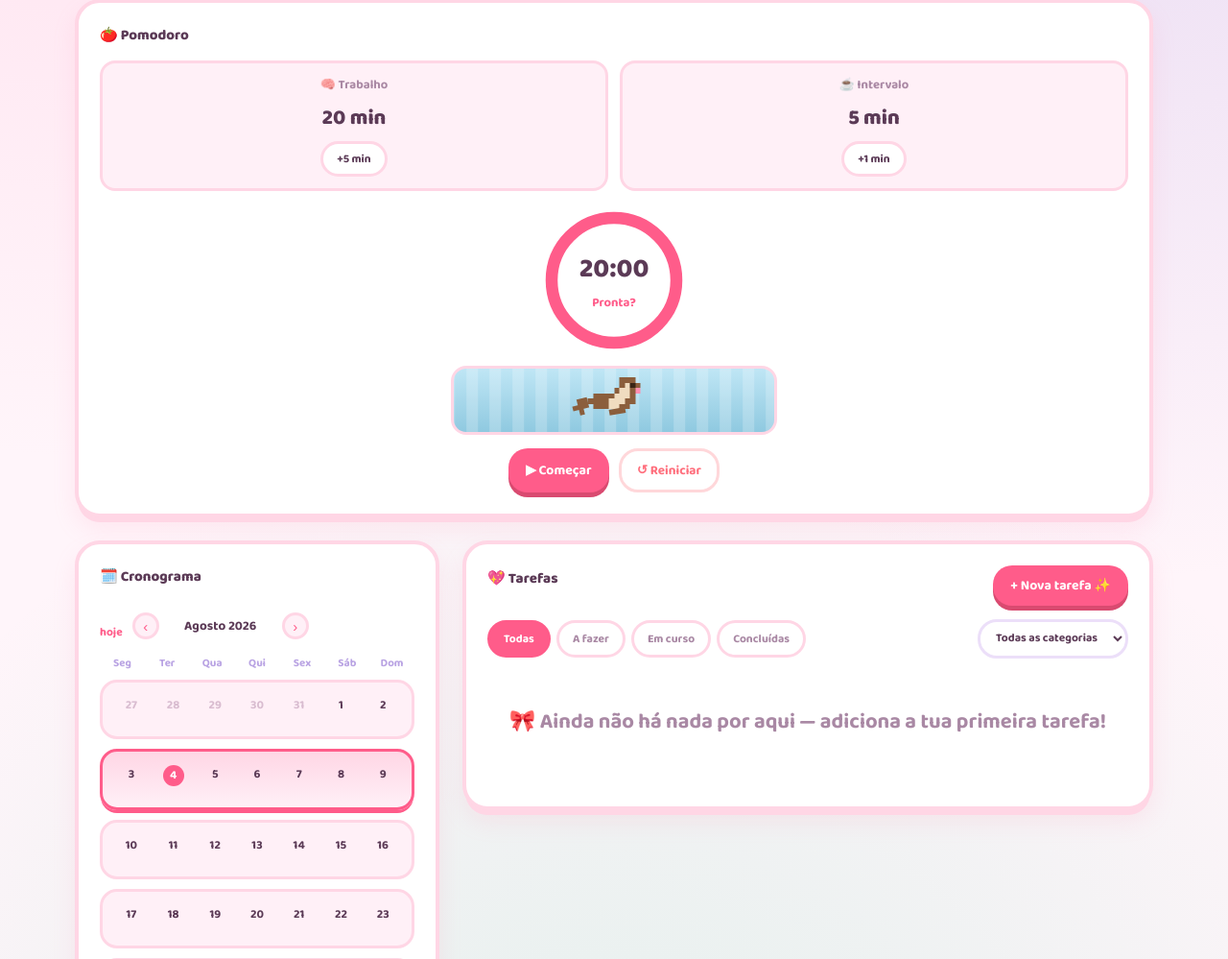
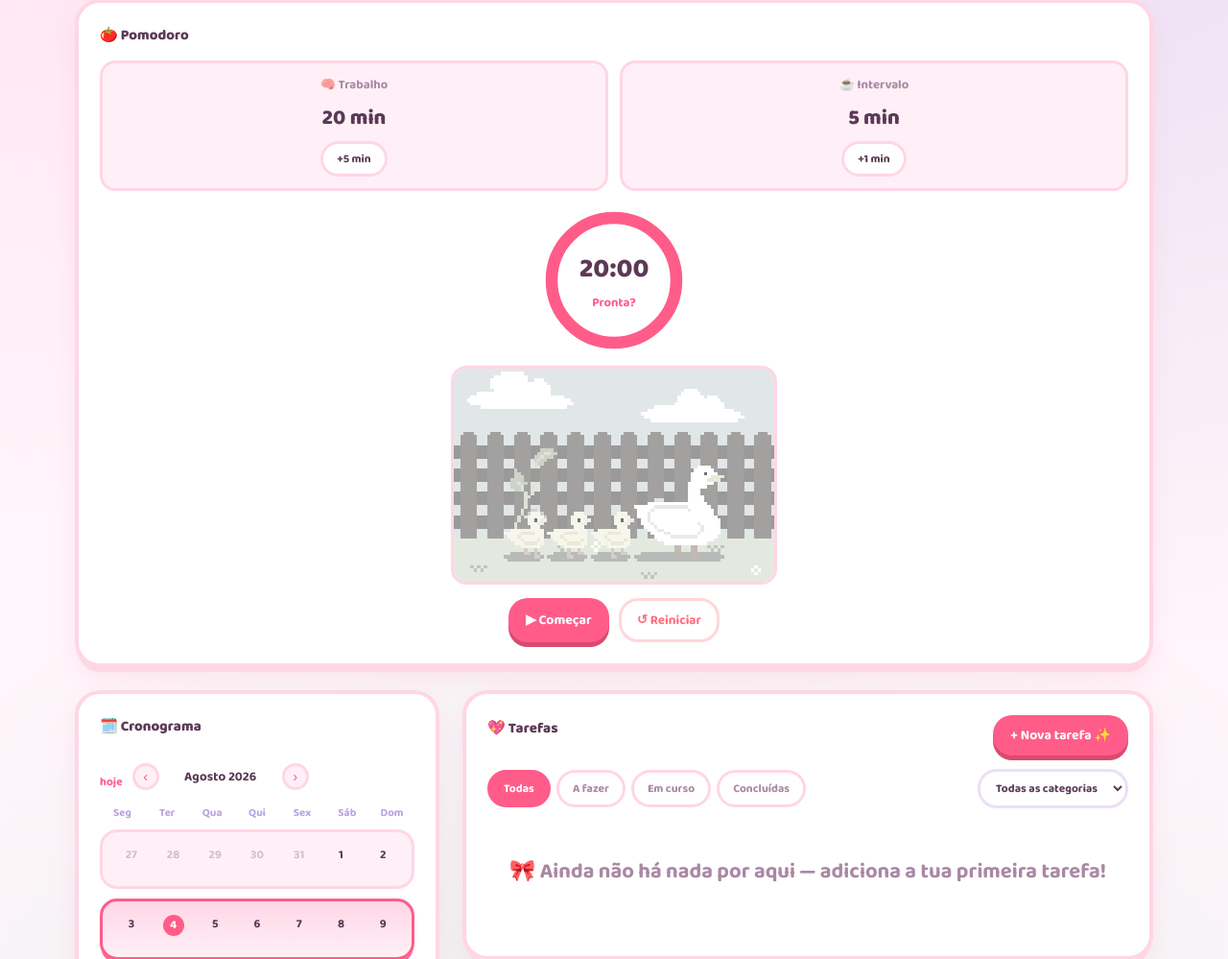
Before and after one commit to tompratas/thesis-tasks, a Flask app: page / in a window 1280 px wide. Shown: the part 642-1641 px from the top of the page at 96% size. Run offline with Flask 3, Linux system fonts and the light colour scheme; data comes from the database, SQL or seed files in the repository; data that the repository does not hold is empty; some libraries are stand-ins or nearby versions.

Commit message:
Add files via upload

```diff
--- a/static/style.css
+++ b/static/style.css
@@ -1046,90 +1046,30 @@
   margin-top: 2px;
 }
 
-/* Otter swim pool */
+/* Duck scene (pixel art gif) */
 
 .otter-pool {
   position: relative;
   width: 100%;
   max-width: 340px;
-  height: 72px;
   border-radius: 16px;
   border: 3px solid var(--outline-color);
-  background: linear-gradient(180deg, #bfe6f5, #8fc9e0);
   overflow: hidden;
+  line-height: 0;
 }
 
-.pool-waves {
-  position: absolute;
-  inset: 0;
-  background-image: repeating-linear-gradient(
-    90deg,
-    rgba(255,255,255,0.35) 0px,
-    rgba(255,255,255,0.35) 6px,
-    transparent 6px,
-    transparent 18px
-  );
-  background-size: 24px 100%;
-  animation: wave-scroll 3s linear infinite;
-  opacity: 0.6;
+.duck-gif {
+  display: block;
+  width: 100%;
+  height: auto;
+  image-rendering: pixelated;
+  filter: grayscale(0) opacity(1);
+  transition: filter 0.4s ease;
 }
 
-@keyframes wave-scroll {
-  from { background-position-x: 0; }
-  to { background-position-x: -24px; }
-}
-
-.otter-svg {
-  position: absolute;
-  top: 50%;
-  left: -20%;
-  width: 88px;
-  height: 55px;
-  image-rendering: pixelated;
-  transform: translateY(-50%);
-  animation: otter-swim-across 5s linear infinite, otter-bob 0.9s ease-in-out infinite;
-}
-
-@keyframes otter-swim-across {
-  from { left: -20%; }
-  to { left: 110%; }
-}
-@keyframes otter-bob {
-  0%, 100% { margin-top: -3px; }
-  50% { margin-top: 3px; }
-}
-
-#otter-tail {
-  transform-origin: 2px 6px;
-  animation: tail-wag 0.5s steps(2) infinite;
-}
-#otter-flipper {
-  transform-origin: 8px 7px;
-  animation: flipper-paddle 0.5s steps(2) infinite reverse;
-}
-@keyframes tail-wag {
-  0%, 100% { transform: rotate(-14deg); }
-  50% { transform: rotate(14deg); }
-}
-@keyframes flipper-paddle {
-  0%, 100% { transform: rotate(-10deg); }
-  50% { transform: rotate(18deg); }
-}
-
-/* Resting state (break time): otter floats still in the middle */
-.otter-pool.resting .otter-svg {
-  animation: otter-bob-rest 2.2s ease-in-out infinite;
-  left: 50%;
-  margin-left: -44px;
-}
-.otter-pool.resting #otter-tail,
-.otter-pool.resting #otter-flipper {
-  animation-play-state: paused;
-  transform: rotate(0deg);
-}
-@keyframes otter-bob-rest {
-  0%, 100% { margin-top: -2px; }
-  50% { margin-top: 2px; }
+/* Resting state (break time): scene dims to a quiet grayscale */
+.otter-pool.resting .duck-gif {
+  filter: grayscale(85%) opacity(0.55);
 }
 
 .pomo-cycle-label {
@@ -1150,8 +1090,7 @@
 
 @media (max-width: 600px) {
   .pomo-duration-row { grid-template-columns: 1fr; gap: 10px; }
-  .otter-pool { max-width: 100%; height: 60px; }
-  .otter-svg { width: 70px; height: 44px; }
+  .otter-pool { max-width: 100%; }
   .pomodoro-ring-wrap { width: 120px; height: 120px; }
   .pomodoro-ring { width: 120px; height: 120px; }
   #pomo-time { font-size: 22px; }
--- a/templates/index.html
+++ b/templates/index.html
@@ -81,60 +81,7 @@
       </div>
 
       <div class="otter-pool" id="otter-pool">
-        <div class="pool-waves"></div>
-        <svg id="otter-svg" class="otter-svg" viewBox="0 0 16 10" shape-rendering="crispEdges">
-          <g id="otter-tail">
-            <rect x="1" y="5" width="1" height="1" fill="#8b5e3c"/>
-            <rect x="2" y="5" width="1" height="1" fill="#8b5e3c"/>
-            <rect x="0" y="6" width="1" height="1" fill="#8b5e3c"/>
-            <rect x="1" y="6" width="1" height="1" fill="#8b5e3c"/>
-            <rect x="2" y="6" width="1" height="1" fill="#8b5e3c"/>
-            <rect x="1" y="7" width="1" height="1" fill="#8b5e3c"/>
-          </g>
-          <g id="otter-body">
-            <rect x="9" y="1" width="1" height="1" fill="#8b5e3c"/>
-            <rect x="10" y="1" width="1" height="1" fill="#8b5e3c"/>
-            <rect x="11" y="1" width="1" height="1" fill="#8b5e3c"/>
-            <rect x="9" y="2" width="1" height="1" fill="#8b5e3c"/>
-            <rect x="10" y="2" width="1" height="1" fill="#f0dcc0"/>
-            <rect x="11" y="2" width="1" height="1" fill="#3a2415"/>
-            <rect x="12" y="2" width="1" height="1" fill="#8b5e3c"/>
-            <rect x="8" y="3" width="1" height="1" fill="#8b5e3c"/>
-            <rect x="9" y="3" width="1" height="1" fill="#f0dcc0"/>
-            <rect x="10" y="3" width="1" height="1" fill="#f0dcc0"/>
-            <rect x="11" y="3" width="1" height="1" fill="#8b5e3c"/>
-            <rect x="12" y="3" width="1" height="1" fill="#ff8fb1"/>
-            <rect x="4" y="4" width="1" height="1" fill="#8b5e3c"/>
-            <rect x="5" y="4" width="1" height="1" fill="#8b5e3c"/>
-            <rect x="6" y="4" width="1" height="1" fill="#8b5e3c"/>
-            <rect x="7" y="4" width="1" height="1" fill="#8b5e3c"/>
-            <rect x="8" y="4" width="1" height="1" fill="#f0dcc0"/>
-            <rect x="9" y="4" width="1" height="1" fill="#f0dcc0"/>
-            <rect x="10" y="4" width="1" height="1" fill="#f0dcc0"/>
-            <rect x="11" y="4" width="1" height="1" fill="#8b5e3c"/>
-            <rect x="3" y="5" width="1" height="1" fill="#8b5e3c"/>
-            <rect x="4" y="5" width="1" height="1" fill="#8b5e3c"/>
-            <rect x="5" y="5" width="1" height="1" fill="#8b5e3c"/>
-            <rect x="6" y="5" width="1" height="1" fill="#8b5e3c"/>
-            <rect x="7" y="5" width="1" height="1" fill="#f0dcc0"/>
-            <rect x="8" y="5" width="1" height="1" fill="#f0dcc0"/>
-            <rect x="9" y="5" width="1" height="1" fill="#f0dcc0"/>
-            <rect x="10" y="5" width="1" height="1" fill="#8b5e3c"/>
-            <rect x="11" y="5" width="1" height="1" fill="#8b5e3c"/>
-            <rect x="4" y="6" width="1" height="1" fill="#8b5e3c"/>
-            <rect x="5" y="6" width="1" height="1" fill="#8b5e3c"/>
-            <rect x="6" y="6" width="1" height="1" fill="#8b5e3c"/>
-            <rect x="7" y="6" width="1" height="1" fill="#f0dcc0"/>
-            <rect x="8" y="6" width="1" height="1" fill="#f0dcc0"/>
-            <rect x="9" y="6" width="1" height="1" fill="#8b5e3c"/>
-            <rect x="10" y="6" width="1" height="1" fill="#8b5e3c"/>
-          </g>
-          <g id="otter-flipper">
-            <rect x="7" y="7" width="1" height="1" fill="#8b5e3c"/>
-            <rect x="8" y="7" width="1" height="1" fill="#8b5e3c"/>
-            <rect x="9" y="7" width="1" height="1" fill="#8b5e3c"/>
-          </g>
-        </svg>
+        <img src="/static/images/cheesecake-ducks.gif" alt="Patinhos pixel art a passear" class="duck-gif" id="duck-gif">
       </div>
 
       <p id="pomo-round-label" class="pomo-cycle-label">Pronta para começar? 🦦</p>
```
Also changed, not shown: static/images/cheesecake-ducks.gif (added).
